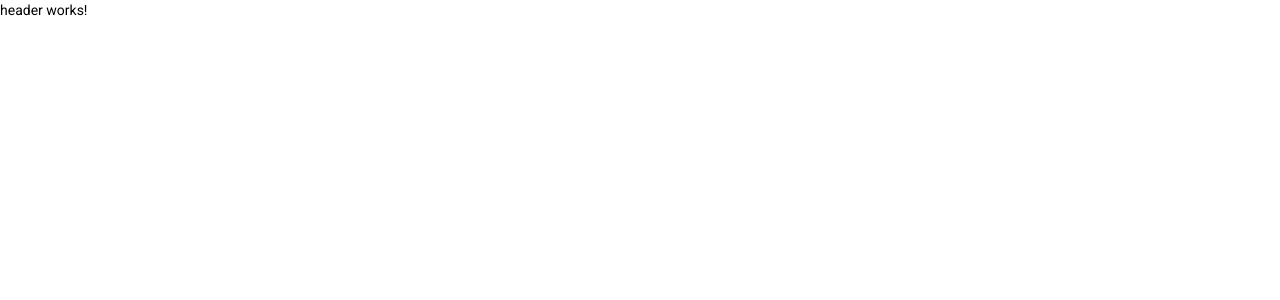
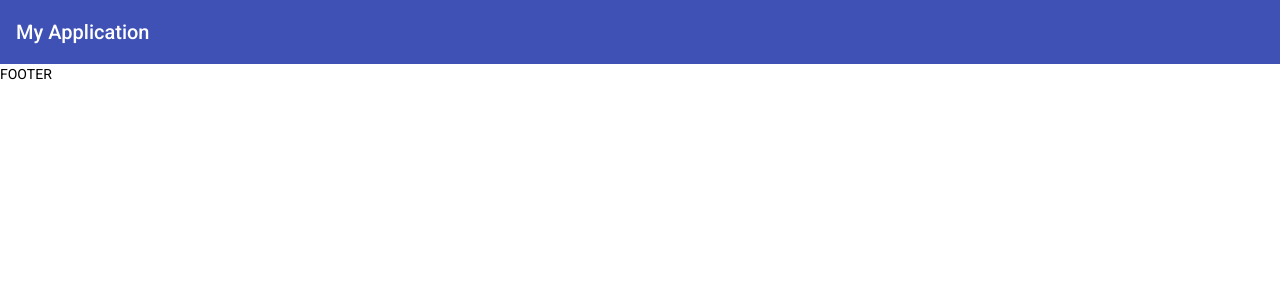
Before and after one commit to lagunimzz/initsoft_angular_day_2, an Angular app: page / in a window 1280 px wide. Shown: the top 300 px of the page. Built offline with nearby package versions, Linux system fonts and the light colour scheme.

Commit message:
add mat tool bar

```diff
--- a/src/app/app.component.html
+++ b/src/app/app.component.html
@@ -1 +1,3 @@
 <app-header></app-header>
+<router-outlet></router-outlet>
+FOOTER
--- a/src/app/header/header.component.html
+++ b/src/app/header/header.component.html
@@ -1 +1,3 @@
-<p>header works!</p>
+<mat-toolbar color="primary">
+  <span>My Application</span>
+</mat-toolbar>
```
Also changed, not shown: src/app/app.module.ts (+7 -1 lines).
